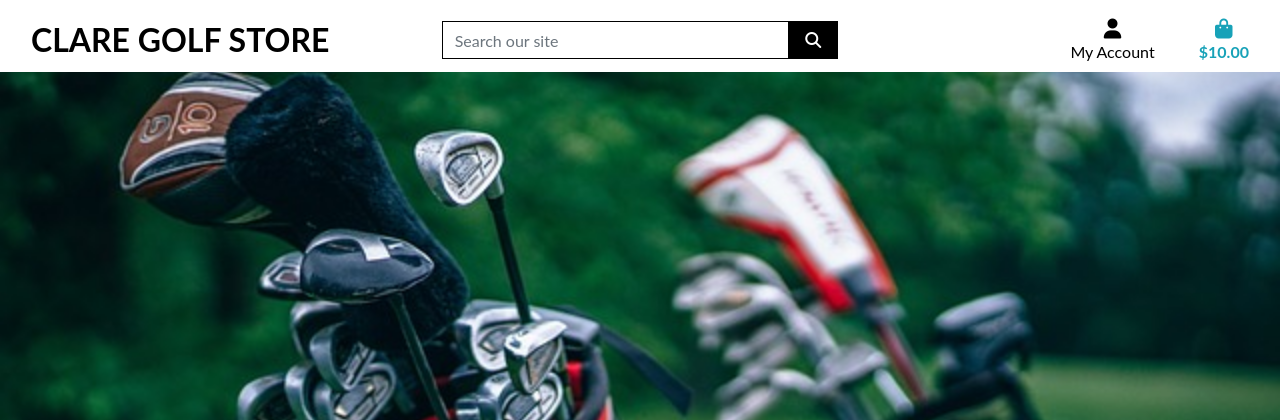
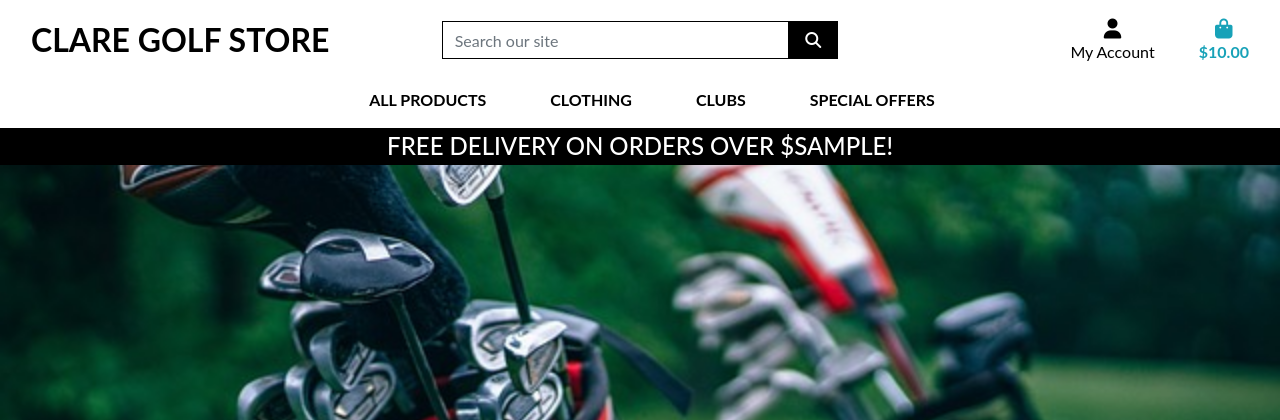
Before and after one commit to JKirkby95/Clare-Golf-Store, a Django app: template templates/base.html in a window 1280 px wide. Shown: the top 420 px of the page. Run offline with Django 5.2, Linux system fonts and the light colour scheme; the template is opened without the code that fills it: most values are stand-ins (such as "Sample title", 1, 10 or a date in 2020); some libraries are stand-ins or nearby versions.

Commit message:
added mobbile nav and header

```diff
--- a/static/css/base.css
+++ b/static/css/base.css
@@ -55,6 +55,9 @@ body {
 .border-black {
     border: 1px solid black !important;
 }
+.bg-black {
+    background: #000 !important;
+}
 
 /* -------------------------------- Media Queries */
 
--- a/templates/base.html
+++ b/templates/base.html
@@ -15,15 +15,15 @@
   {% endblock %}
 
   {% block corecss %}
-    <!-- Google font code for nunito font -->
+  <!-- Google font code for nunito font -->
   <link rel="preconnect" href="https://fonts.googleapis.com">
   <link rel="preconnect" href="https://fonts.gstatic.com" crossorigin>
   <link href="https://fonts.googleapis.com/css2?family=Nunito:ital,wght@0,200..1000;1,200..1000&display=swap"
     rel="stylesheet">
-    <!-- Bootstrap link -->
+  <!-- Bootstrap link -->
   <link rel="stylesheet" href="https://stackpath.bootstrapcdn.com/bootstrap/4.4.1/css/bootstrap.min.css"
     integrity="sha384-Vkoo8x4CGsO3+Hhxv8T/Q5PaXtkKtu6ug5TOeNV6gBiFeWPGFN9MuhOf23Q9Ifjh" crossorigin="anonymous">
-    <!-- link for css -->
+  <!-- link for css -->
   <link rel="stylesheet" href="{% static 'css/base.css' %}">
   {% endblock %}
 
@@ -116,6 +116,21 @@
         </ul>
       </div>
     </div>
+    <div class="row bg-white">
+      <nav class="navbar navbar-expand-lg navbar-light w-100">
+        <button class="navbar-toggler" type="button" data-toggle="collapse" data-target="#main-nav"
+          aria-controls="main-nav" aria-expanded="false" aria-label="Toggle navigation">
+          <span class="navbar-toggler-icon"></span>
+        </button>
+        {% include 'includes/mobile-top-header.html' %}
+        {% include 'includes/main-nav.html' %}
+      </nav>
+    </div>
+    <div id="delivery-banner" class="row text-center">
+      <div class="col bg-black text-white">
+        <h4 class="logo-font my-1">Free delivery on orders over ${{ free_delivery_threshold }}!</h4>
+      </div>
+    </div>
   </header>
 
   {% if messages %}
--- /dev/null
+++ b/templates/includes/main-nav.html
@@ -0,0 +1,53 @@
+<div class="collapse navbar-collapse" id="main-nav">
+    <ul class="navbar-nav w-auto mx-auto">
+        <li class="nav-item dropdown">
+            <a class="logo-font font-weight-bold nav-link text-black mr-5" href="#" id="all-products-link" data-toggle="dropdown" aria-haspopup="true" aria-expanded="false">
+                All Products
+            </a>
+            <div class="dropdown-menu border-0" aria-labelledby="all-products-link">
+                <a href="" class="dropdown-item">By Price</a>
+                <a href="" class="dropdown-item ">By Rating</a>
+                <a href="" class="dropdown-item ">By Category</a>
+                <a href="" class="dropdown-item">All Products</a>
+            </div>
+        </li>
+
+        <li class="nav-item dropdown">
+            <a class="logo-font font-weight-bold nav-link text-black mr-5" href="#" id="clothing-link" data-toggle="dropdown" aria-haspopup="true" aria-expanded="false">
+                Clothing
+            </a>
+            <div class="dropdown-menu border-0" aria-labelledby="clothing-link">
+                <a href="" class="dropdown-item">Polos</a>
+                <a href="" class="dropdown-item">Trousers</a>
+                <a href="" class="dropdown-item">Shorts</a>
+                <a href="" class="dropdown-item">All Clothing</a>
+            </div>
+        </li>
+
+        <li class="nav-item dropdown">
+            <a class="logo-font font-weight-bold nav-link text-black mr-5" href="#" id="homeware-link" data-toggle="dropdown" aria-haspopup="true" aria-expanded="false">
+                Clubs
+            </a>
+            <div class="dropdown-menu border-0" aria-labelledby="clubs-link">
+                <a href="" class="dropdown-item">Drivers</a>
+                <a href="" class="dropdown-item">Woods</a>
+                <a href="" class="dropdown-item">Irons</a>
+                <a href="" class="dropdown-item">Wedges</a>
+                <a href="" class="dropdown-item">Putter</a>
+                <a href="" class="dropdown-item">All Clubs</a>
+            </div>
+        </li>
+
+        <li class="nav-item dropdown">
+            <a class="logo-font font-weight-bold nav-link text-black" href="#" id="specials-link" data-toggle="dropdown" aria-haspopup="true" aria-expanded="false">
+                Special Offers
+            </a>
+            <div class="dropdown-menu border-0" aria-labelledby="specials-link">
+                <a href="" class="dropdown-item">New Arrivals</a>
+                <a href="" class="dropdown-item">Deals</a>
+                <a href="" class="dropdown-item">Clearance</a>
+                <a href="" class="dropdown-item">All Specials</a>
+            </div>
+        </li>
+    </ul>
+</div>
--- /dev/null
+++ b/templates/includes/mobile-top-header.html
@@ -0,0 +1,55 @@
+<li class="list-inline-item">
+    <a class="text-black nav-link d-block d-lg-none" href="#" id="mobile-search" data-toggle="dropdown" aria-haspopup="true" aria-expanded="false">
+        <div class="text-center">
+            <div><i class="fas fa-search fa-lg"></i></div>
+            <p class="my-0">Search</p>
+        </div>
+    </a>
+    <div class="dropdown-menu border-0 w-100 p-3 rounded-0 my-0" aria-labelledby="mobile-search">
+        <form class="form" method="GET" action="">
+            <div class="input-group w-100">
+                <input class="form-control border border-black rounded-0" type="text" name="q" placeholder="Search our site">
+                <div class="input-group-append">
+                    <button class="form-control form-control btn btn-black border border-black rounded-0" type="submit">
+                        <span class="icon">
+                            <i class="fas fa-search"></i>
+                        </span>
+                    </button>
+                </div>
+            </div>
+        </form>
+    </div>
+</li>
+<li class="list-inline-item dropdown">
+    <a class="text-black nav-link d-block d-lg-none" href="#" id="user-options" data-toggle="dropdown" aria-haspopup="true" aria-expanded="false">
+        <div class="text-center">
+            <div><i class="fas fa-user fa-lg"></i></div>
+            <p class="my-0">My Account</p>
+        </div>
+    </a>
+    <div class="dropdown-menu border-0" aria-labelledby="user-options">
+        {% if request.user.is_authenticated %}
+            {% if request.user.is_superuser %}
+                <a href="{% url 'account_logout' %}" class="dropdown-item">Product Management</a>
+            {% endif %}
+            <a href="{% url 'account_logout' %}" class="dropdown-item">Logout</a>
+        {% else %}
+            <a href="{% url 'account_signup' %}" class="dropdown-item">Register</a>
+            <a href="{% url 'account_login' %}" class="dropdown-item">Login</a>
+        {% endif %}
+    </div>
+</li>
+<li class="list-inline-item">
+    <a class="{% if grand_total %}text-primary font-weight-bold{% else %}text-black{% endif %} nav-link d-block d-lg-none" href="">
+        <div class="text-center">
+            <div><i class="fas fa-shopping-bag fa-lg"></i></div>
+            <p class="my-0">
+                {% if grand_total %}
+                    ${{ grand_total|floatformat:2 }}
+                {% else %}
+                    $0.00
+                {% endif %}
+            </p>
+        </div>
+    </a>
+</li>
```
